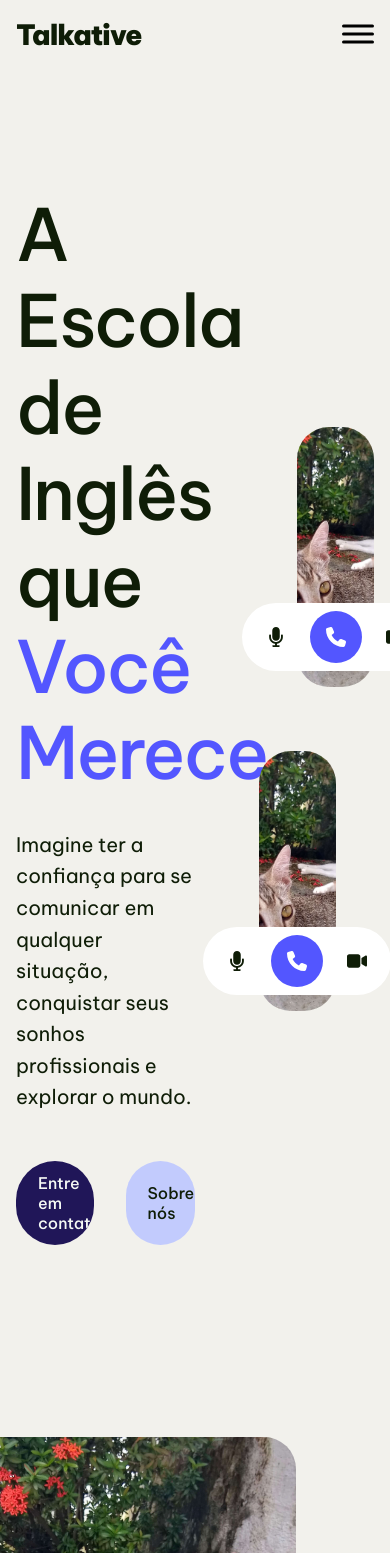
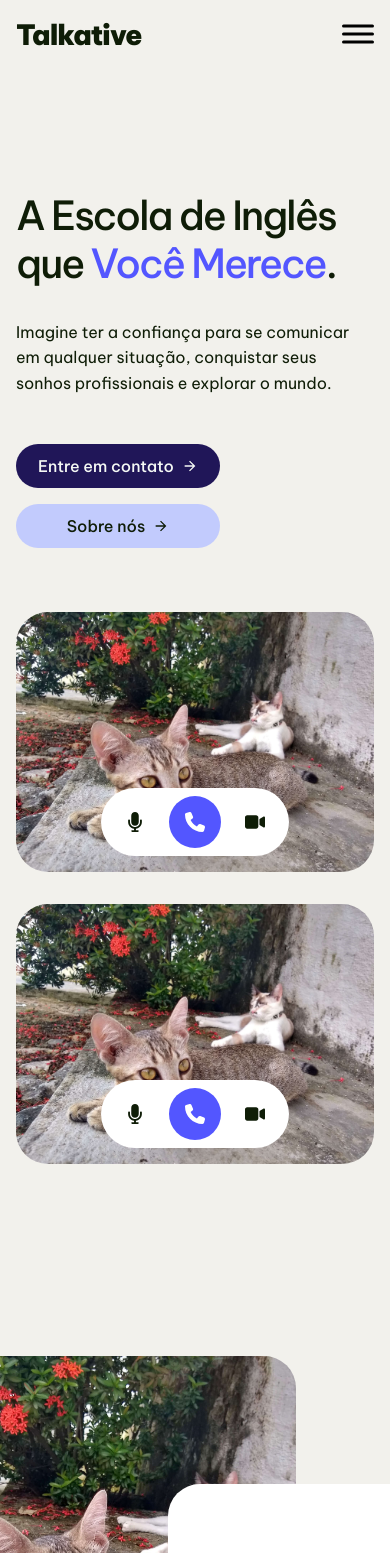
Before and after one commit to SnayderRodrigues/react-study, a React (Vite) app: page / in a window 390 px wide. Shown: the top 1553 px of the page. Built offline with nearby package versions, Linux system fonts and the light colour scheme.

Commit message:
update: responsive design for hero section

```diff
--- a/src/styles/pages/home/_hero.scss
+++ b/src/styles/pages/home/_hero.scss
@@ -11,21 +11,47 @@
     display: flex;
     align-items: center;
     gap: 4rem;
+
+    @include u.breakpoint-down(midlarge) {
+      flex-direction: column;
+    }
   }
   &__headline-wrapper {
-    width: 50%;
+    flex: 1;
 
     h1 {
+      font-size: 2.5rem;
+      font-size: clamp(
+        2.5rem,
+        1.4361702127659575rem + 3.404255319148936vw,
+        4.5rem
+      );
       margin-bottom: 2rem;
     }
     p {
-      font-size: u.rem(20);
+      font-size: 1rem;
+      font-size: clamp(
+        1rem,
+        0.7340425531914894rem + 0.851063829787234vw,
+        1.5rem
+      );
       margin-bottom: 3rem;
     }
   }
   &__button-wrapper {
     display: flex;
     gap: 2rem;
+
+    @include u.breakpoint-down(xsmall) {
+      flex-direction: column;
+      gap: 1rem;
+    }
+  }
+  &__button {
+    @include u.breakpoint-down(xsmall) {
+      justify-content: center;
+      min-width: 204px;
+    }
   }
   &__button:last-child {
     color: var(--text-color-1);
@@ -37,15 +63,32 @@
     }
   }
   &__image-wrapper {
-    width: 50%;
+    flex: 1;
     display: grid;
     grid-template-columns: repeat(6, 1fr);
     grid-template-rows: repeat(2, 1fr);
     row-gap: 4rem;
     position: relative;
+
+    @include u.breakpoint-down(midlarge) {
+      width: 100%;
+      display: flex;
+      gap: 2rem;
+    }
+    @include u.breakpoint-down(small) {
+      display: grid;
+    }
+    @include u.breakpoint-down(xsmall) {
+      display: flex;
+      flex-direction: column;
+    }
   }
   &__image-wrapper > div {
     position: relative;
+
+    @include u.breakpoint-down(midlarge) {
+      flex: 1;
+    }
   }
   &__image-wrapper > div:nth-of-type(1) {
     grid-area: 1 / 3 / 2 / 7;
--- a/src/styles/util/_breakpoints.scss
+++ b/src/styles/util/_breakpoints.scss
@@ -7,7 +7,7 @@ $breakpoints-up: (
 );
 
 $breakpoints-down: (
-    'xsmall': f.em(425.98),
+    'xsmall': f.em(499.98),
     'small': f.em(767.98),
     'medium': f.em(899.98),
     'midlarge': f.em(1023.98),
```
